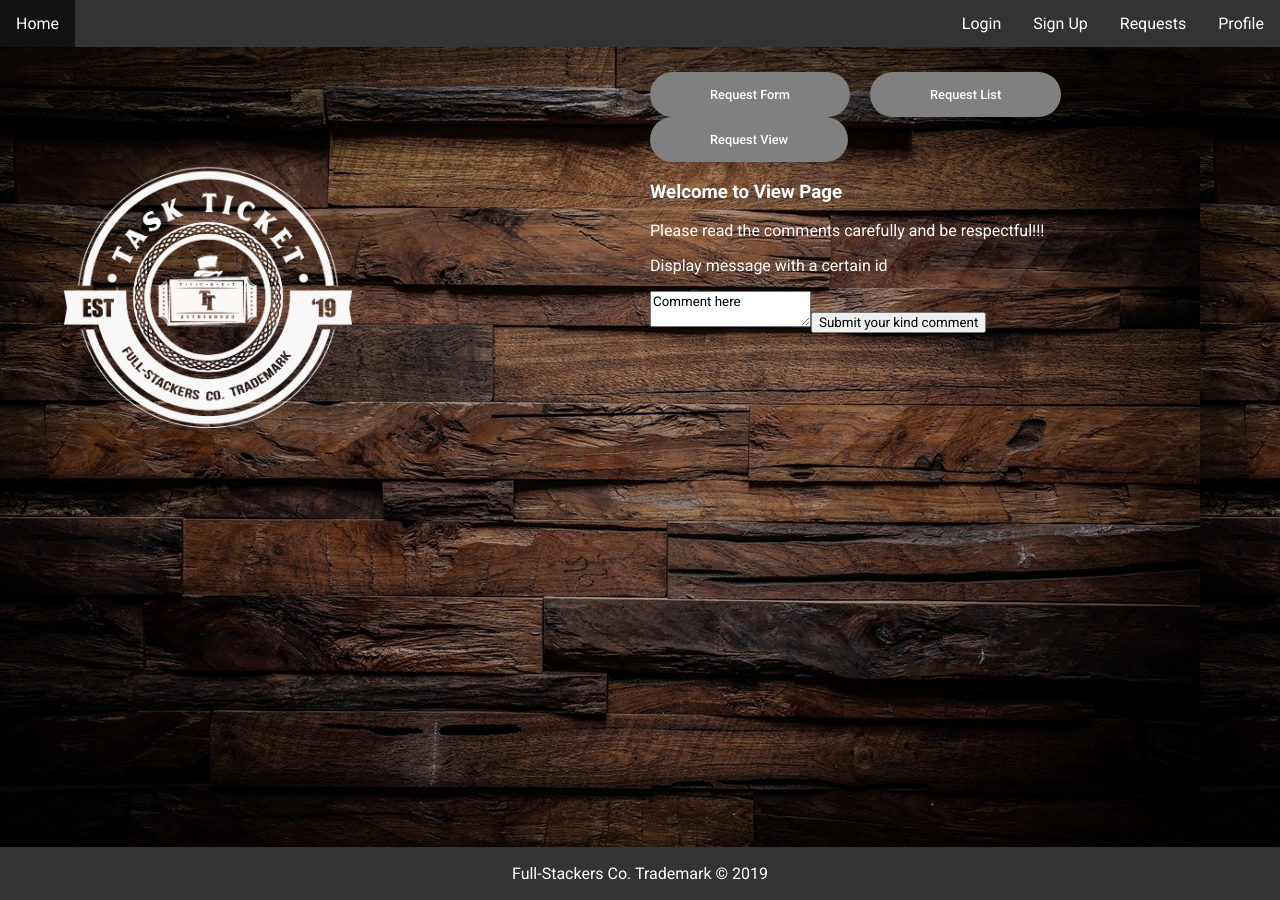
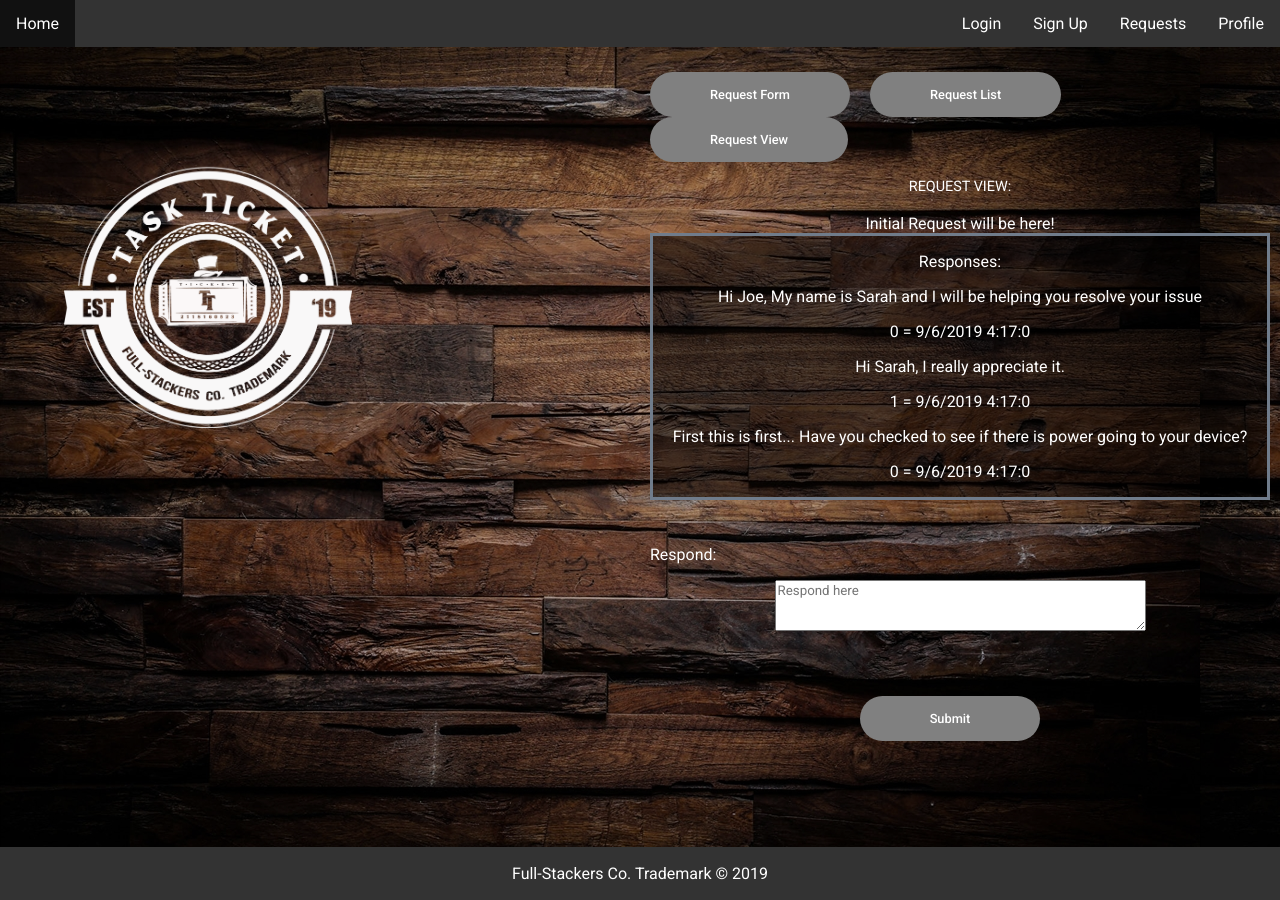
Before and after one commit to bethel-school-of-technology/taskticket-frontend, a React (Create React App) app in the folder taskticket/: page /requests/view in a window 1280 px wide. Built offline with nearby package versions, Linux system fonts and the light colour scheme; the HTML template or start-up script is replaced by a standard one.

Commit message:
Requestview/list and css

```diff
--- a/taskticket/package.json
+++ b/taskticket/package.json
@@ -4,6 +4,7 @@
   "private": true,
   "dependencies": {
     "axios": "^0.19.0",
+    "prop-types": "^15.7.2",
     "react": "^16.9.0",
     "react-dom": "^16.9.0",
     "react-router-dom": "^5.0.1",
--- a/taskticket/src/App.css
+++ b/taskticket/src/App.css
@@ -310,3 +310,14 @@ hr {
 Link {
   text-align: center;
 }
+.ViewComment {
+  background: rgba(0, 0, 0, 0.5);
+  border: solid #707C8B;;
+}
+
+#div1 {
+  width: 350px;
+  height: 70px;
+  padding: 10px;
+  border: 1px solid #aaaaaa;
+}
--- a/taskticket/src/components/RequestList.js
+++ b/taskticket/src/components/RequestList.js
@@ -1,25 +1,97 @@
 import React, { Component } from 'react';
+import axios from 'axios';
 
-class RequestList extends Component {
-    // componentDidLoad(){
-    //     //do fetch to get one
-    //     this.setState
+let APIUrl = "http://localhost:4000/request/list";
+
+class Request extends Component {
+    state = {
+        comments: [],
+        errors: null
+    }
+    // componentDidMount() {
+    //     fetch(APIUrl)
+    //         .then(rep => rep.json())
+    //         .then(payload => {
+    //             let loadedComments = payload.filter((i, index) => index < 50);
+    //             console.log(loadedComments);
+    //             this.setState({ comments: loadedComments })
+    //         })
+    //         .catch(err => this.setState({ error: err }));
     // }
+    constructor(props) {
+        super(props);
+        this.state = {
+
+
+        };
+        this.handleChange = this.handleChange.bind(this);
+        this.handleSubmit = this.handleSubmit.bind(this);
+    }
+    handleSubmit() {
+        const { comments } = this.state;
+        const apiUrl = "http://localhost:4000/request";
+        return axios.post(apiUrl, {
+            comments
+
+        });
+    }
+    handleChange(key, event) {
+        this.setState({
+            [key]: event.target.value
+        });
+    }
     render() {
+        const { loadedComments } = this.state;
+
         return (
-            <div className="RequestList">
-                <h3>Request List</h3>
-                <div>
-                    <ul>
-                        <li>
-                            <a href="http://localhost:4000/request">Click me</a>
-                        </li>
-                    </ul>
-                </div>
-            </div>
+            <React.Fragment>
+                <form className="FormFields">
+                    <div className="FormField">
+                        <label className="FormField__Label" htmlFor="item">Request List: </label><br></br>
+                        <p>This is where the list of all comments will be</p>
+                        {/* {this.state.comments.map(
 
-        );
+                        )} */}
+                    </div>
+
+                </form>
+            </React.Fragment>
+        )
     }
 }
 
-export default RequestList;
+export default Request;
+
+
+
+// class RequestList extends Component {
+//     constructor(props){
+//         super(props);
+//         this.state= {
+//             comment: "",
+//             author: ""
+//         };
+//     }
+
+//     // componentDidLoad(){
+//     //     //do fetch to get one
+//     //     this.setState
+//     // }
+//     render() {
+//         return (
+//             <div className="RequestList">
+//                 <h3>Request List</h3>
+//                 <div>
+//                     <ul>
+//                         <li>
+//                             <a href="http://localhost:4000/request">Click me</a>
+//                         </li>
+//                     </ul>
+//                 </div>
+//             </div>
+
+//         );
+//     }
+// }
+
+// export default RequestList;
--- a/taskticket/src/components/RequestView.js
+++ b/taskticket/src/components/RequestView.js
@@ -1,24 +1,144 @@
 import React, { Component } from 'react';
+import axios from 'axios';
 
-class RequestView extends Component {
-    // componentDidLoad(){
-    //     //do fetch to get one
-    //     this.setState
-    // }
+class Request extends Component {
+    constructor(props) {
+        super(props);
+        this.state = {
+            userId: "",
+            message: "",
+            date: ""
+        };
+        this.handleChange = this.handleChange.bind(this);
+        this.handleSubmit = this.handleSubmit.bind(this);
+    }
+    handleSubmit() {
+        const { userId, message, date } = this.state;
+        const apiUrl = "http://localhost:4000/request";
+        return axios.post(apiUrl, {
+            userId,
+            message,
+        });
+    }
+    handleChange(key, event) {
+        this.setState({
+            [key]: event.target.value
+        });
+    }
+
+    componentDidMount() {
+        var date = new Date().getDate(); //Current Date
+        var month = new Date().getMonth() + 1; //Current Month
+        var year = new Date().getFullYear(); //Current Year
+        var hours = new Date().getHours(); //Current Hours
+        var min = new Date().getMinutes(); //Current Minutes
+        var sec = new Date().getSeconds(); //Current Seconds
+        this.setState({
+          //Setting the value of the date time
+          date:
+          month + '/' + date + '/' + year + ' ' + hours + ':' + min + ':' + sec,
+        });
+    }
+
     render() {
+        const { userId, message } = this.state;
+
+        let desc = "Responses: "
+
+        const comments = [{
+            userId: 0,
+            message: "Hi Joe, My name is Sarah and I will be helping you resolve your issue",
+            date: "Date"
+        }, {
+            userId: 1,
+            message: "Hi Sarah, I really appreciate it.",
+            date: "Date"
+        }, {
+            userId: 0,
+            message: "First this is first... Have you checked to see if there is power going to your device?",
+            date: "Date"
+        }];
+
+        const listItems = comments.map((message, index) =>
+            (<div className="comment" key={index}>
+                <div className="message">{message.message}</div>
+                <p>{message.userId} = {this.state.date}</p>
+            </div>)
+        );
+
         return (
-            <div className="RequestView">
-                <h3>Welcome to View Page</h3>
-                <p>Please read the comments carefully and be respectful!!!</p>
-                <form>
-                    <p>Display message with a certain id</p>
-                    <textarea>Comment here</textarea>
-                    <button>Submit your kind comment</button>
+            <React.Fragment>
+                <form className="FormFields">
+                    <div className="FormField">
+                        <label className="FormField__Label" htmlFor="item">Request View: </label><br></br>
+                        Initial Request will be here!
+                        <div className="ViewComment">
+                            <comment value={userId}>
+                                <p>{desc}</p>
+                                {listItems}
+                            </comment>
+                        </div>
+
+                    </div>
+                    <div id="description">Respond: </div>
+                    <div className="FormField">
+                        <textarea
+                            rows={3}
+                            cols={50}
+                            defaultValue={""}
+                            id="description"
+                            className="FormReview"
+                            placeholder="Respond here"
+                            value={message}
+                            onChange={ev => this.handleChange("description", ev)}
+                        />
+                    </div>
+
+                    <form className="FormField" action="http://localhost:4000/request" method="post" >
+                        <button className="FormField__Button mr-20" onClick={this.handleSubmit} type="submit">Submit</button>
+                    </form>
                 </form>
-            </div>
+            </React.Fragment>
+        )
 
-        );
     }
+
+
 }
 
-export default RequestView;
+// componentDidMount(){
+
+// }
+
+// render() {
+//
+
+//
+// //     )
+// // }
+
+
+export default Request;
+
+// class RequestView extends Component {
+//     // componentDidLoad(){
+//     //     //do fetch to get one
+//     //     this.setState
+//     // }
+//     render() {
+//         return (
+//             <div className="RequestView">
+//                 <h3>Welcome to View Page</h3>
+//                 <p>Please read the comments carefully and be respectful!!!</p>
+//                 <form>
+//                     <p>Display message with a certain id</p>
+//                     <textarea>Comment here</textarea>
+//                     <button>Submit your kind comment</button>
+//                 </form>
+//             </div>
+
+//         );
+//     }
+// }
+
+// export default RequestView;
```
Also changed, not shown: taskticket/src/components/Comments.js (added, +13 -0 lines), 1 other file (tests, documents, lock files or other folders).
